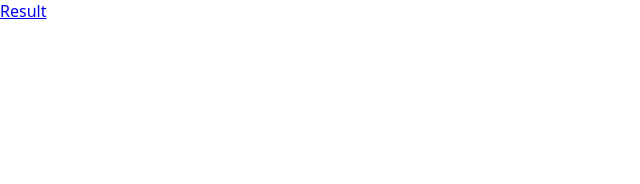
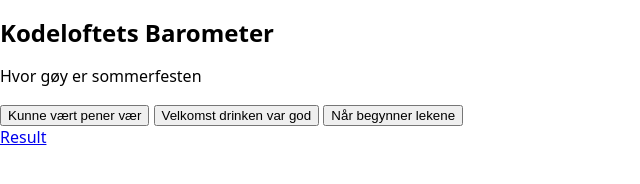
Before and after one commit to amaliebernes/kodeloftet-barometer, a website: page index.html in a window 1280 px wide. Shown: the whole page, without its empty margins (0-640 px from the left). Drawn offline with Linux system fonts and the light colour scheme.

Commit message:
add main page html structure

```diff
--- a/index.html
+++ b/index.html
@@ -8,6 +8,16 @@
     <script type="module" src="index.js"></script>
   </head>
   <body>
+    <h1>Kodeloftets Barometer</h1>
+
+    <p>Hvor gøy er sommerfesten</p>
+
+    <div>
+      <button id="button-a">Kunne vært pener vær</button>
+      <button id="button-b">Velkomst drinken var god</button>
+      <button id="button-c">Når begynner lekene</button>
+    </div>
+
     <a href="result.html?a=1&b=10&c=4">Result</a>
   </body>
 </html>
```
